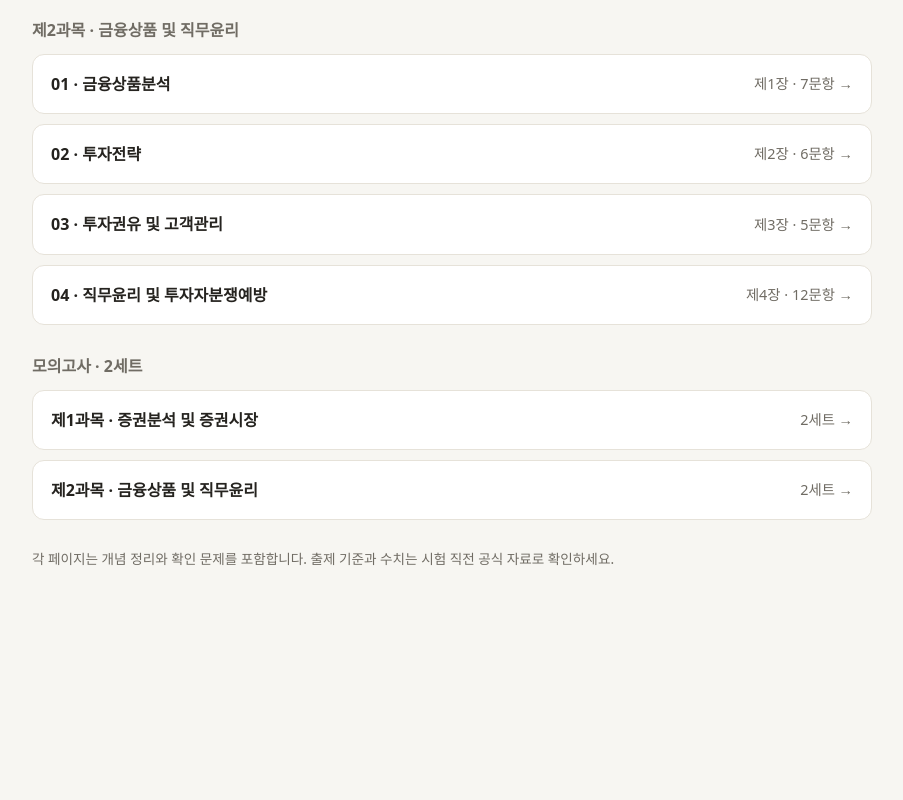
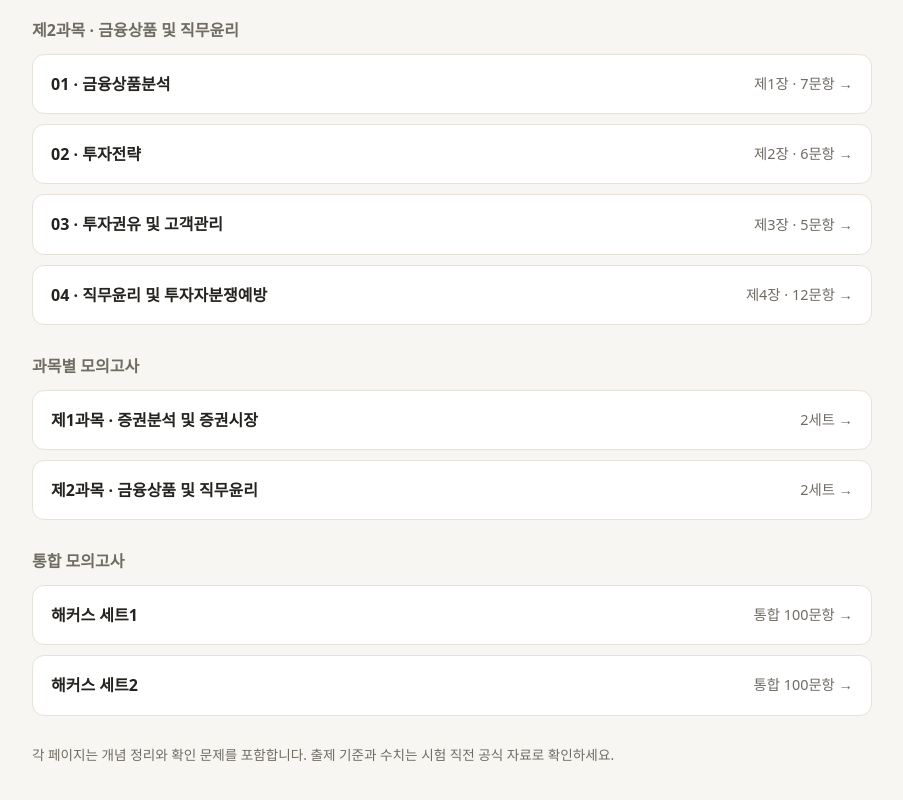
Before and after one commit to OSAAC-JH/cert-zqzx, a plain HTML site: page index.html in a window 1280 px wide. Shown: the part 704-1504 px from the top of the page, without its empty margins (188-1091 px from the left). Before the commit the page ends 1347 px from the top, so only its background shows below. Drawn offline with Linux system fonts and the light colour scheme.

Commit message:
Add integrated mock exam navigation

```diff
--- a/index.html
+++ b/index.html
@@ -25,5 +25,6 @@
 <a class="item" href="02-02_%ED%88%AC%EC%9E%90%EC%A0%84%EB%9E%B5.html"><strong>02 · 투자전략</strong><span>제2장 · 6문항 →</span></a>
 <a class="item" href="02-03_%ED%88%AC%EC%9E%90%EA%B6%8C%EC%9C%A0_%EB%B0%8F_%EA%B3%A0%EA%B0%9D%EA%B4%80%EB%A6%AC.html"><strong>03 · 투자권유 및 고객관리</strong><span>제3장 · 5문항 →</span></a>
 <a class="item" href="02-04_%EC%A7%81%EB%AC%B4%EC%9C%A4%EB%A6%AC_%EB%B0%8F_%ED%88%AC%EC%9E%90%EC%9E%90%EB%B6%84%EC%9F%81%EC%98%88%EB%B0%A9.html"><strong>04 · 직무윤리 및 투자자분쟁예방</strong><span>제4장 · 12문항 →</span></a>
-</nav><h2>모의고사 · 2세트</h2><nav class="list" aria-label="모의고사 목록"><a class="item" href="%EC%A0%9C1%EA%B3%BC%EB%AA%A9_%EB%AA%A8%EC%9D%98%EA%B3%A0%EC%82%AC_2%EC%84%B8%ED%8A%B8.html"><strong>제1과목 · 증권분석 및 증권시장</strong><span>2세트 →</span></a><a class="item" href="%EC%A0%9C2%EA%B3%BC%EB%AA%A9_%EB%AA%A8%EC%9D%98%EA%B3%A0%EC%82%AC_2%EC%84%B8%ED%8A%B8.html"><strong>제2과목 · 금융상품 및 직무윤리</strong><span>2세트 →</span></a></nav><footer>각 페이지는 개념 정리와 확인 문제를 포함합니다. 출제 기준과 수치는 시험 직전 공식 자료로 확인하세요.</footer>
+</nav><h2>과목별 모의고사</h2><nav class="list" aria-label="과목별 모의고사 목록"><a class="item" href="%EC%A0%9C1%EA%B3%BC%EB%AA%A9_%EB%AA%A8%EC%9D%98%EA%B3%A0%EC%82%AC_2%EC%84%B8%ED%8A%B8.html"><strong>제1과목 · 증권분석 및 증권시장</strong><span>2세트 →</span></a><a class="item" href="%EC%A0%9C2%EA%B3%BC%EB%AA%A9_%EB%AA%A8%EC%9D%98%EA%B3%A0%EC%82%AC_2%EC%84%B8%ED%8A%B8.html"><strong>제2과목 · 금융상품 및 직무윤리</strong><span>2세트 →</span></a></nav>
+<h2>통합 모의고사</h2><nav class="list" aria-label="통합 모의고사 목록"><a class="item" href="%ED%95%B4%EC%BB%A4%EC%8A%A4_%EC%A6%9D%EA%B6%8C%EC%9E%90%EB%AC%B8_%EB%AA%A8%EC%9D%98%EA%B3%A0%EC%82%AC01.html"><strong>해커스 세트1</strong><span>통합 100문항 →</span></a><a class="item" href="%ED%95%B4%EC%BB%A4%EC%8A%A4_%EC%A6%9D%EA%B6%8C%EC%9E%90%EB%AC%B8_%EB%AA%A8%EC%9D%98%EA%B3%A0%EC%82%AC02.html"><strong>해커스 세트2</strong><span>통합 100문항 →</span></a></nav><footer>각 페이지는 개념 정리와 확인 문제를 포함합니다. 출제 기준과 수치는 시험 직전 공식 자료로 확인하세요.</footer>
 </main></body></html>
```
